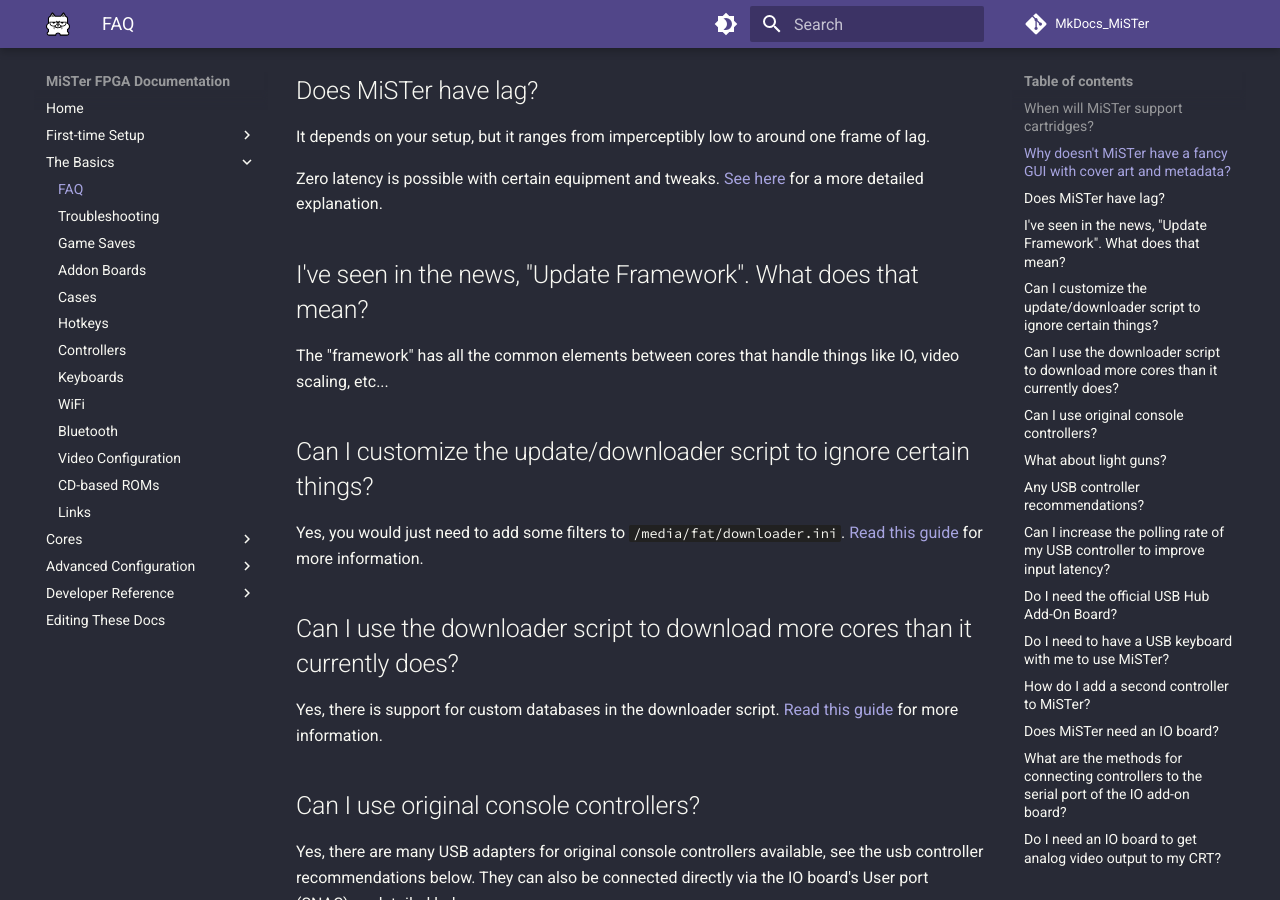
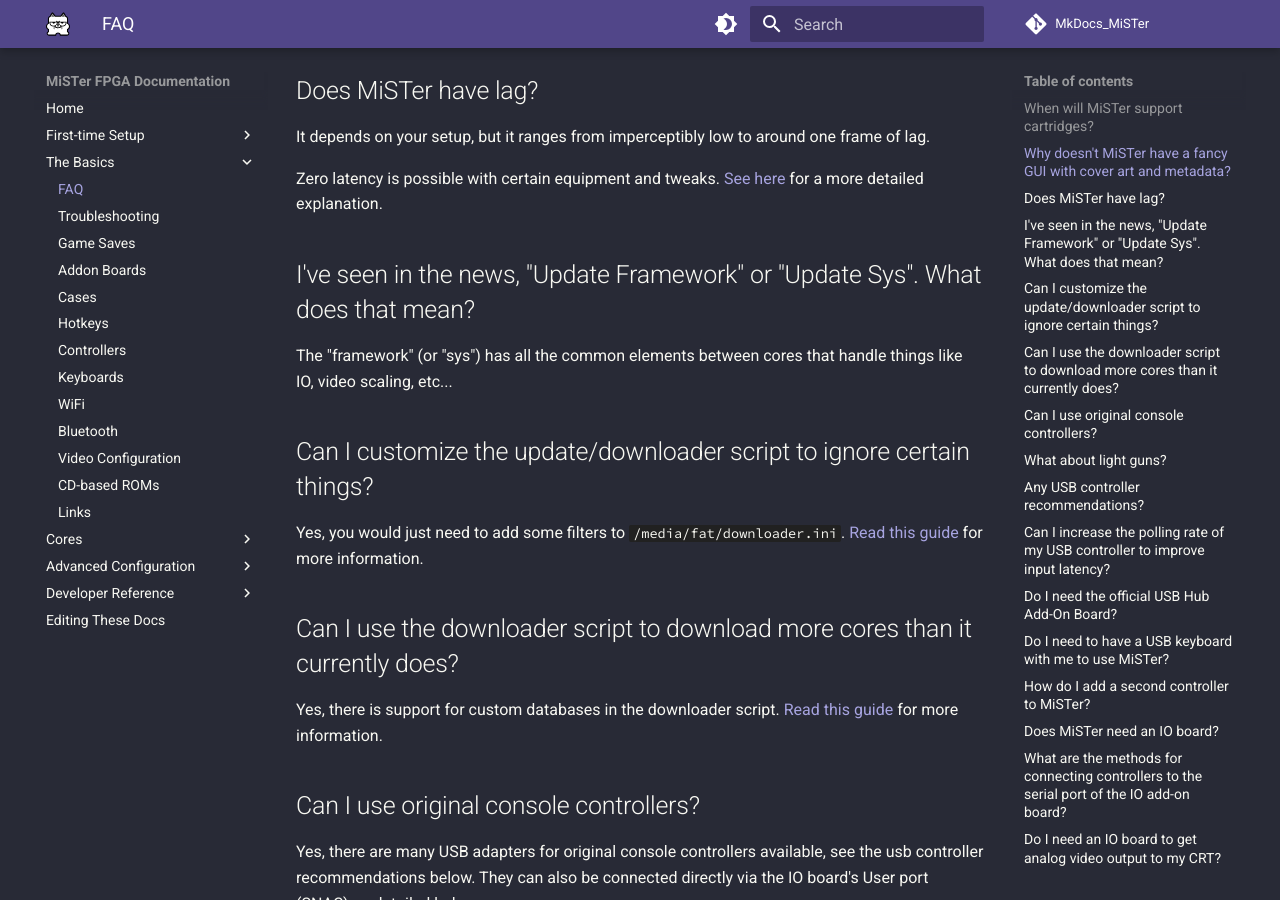
Before and after one commit to MiSTer-devel/MkDocs_MiSTer, an MkDocs documentation site: the page built from docs/basics/faq.md, in a window 1280 px wide and 900 px high, scrolled down 661 px. Built offline with MkDocs 1.6.1 and Material for MkDocs 9.7.7, drawn with Linux system fonts in a browser that asks for light colours; comment, search, counter and statistics services are not loaded.

Commit message:
faq.md: add sys alias for framework

```diff
--- a/docs/basics/faq.md
+++ b/docs/basics/faq.md
@@ -16,9 +16,9 @@
 
 Zero latency is possible with certain equipment and tweaks. [See here](../advanced/lag.md) for a more detailed explanation.
 
-## I've seen in the news, "Update Framework".  What does that mean?
+## I've seen in the news, "Update Framework" or "Update Sys".  What does that mean?
 
-The "framework" has all the common elements between cores that handle things like IO, video scaling, etc...
+The "framework" (or "sys") has all the common elements between cores that handle things like IO, video scaling, etc...
 
 ## Can I customize the update/downloader script to ignore certain things?
 
```
